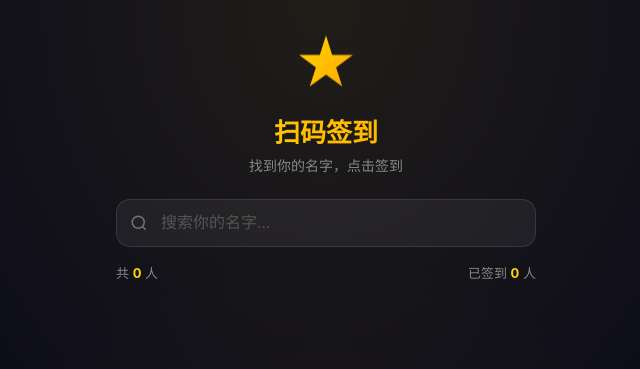
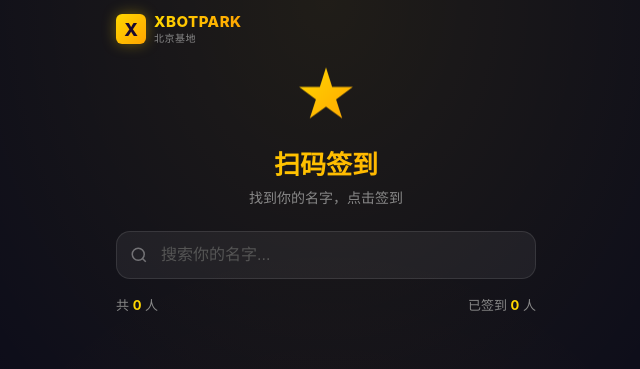
Before and after one commit to gyamfinavneet-a11y/ssssssstarcheckin, a website: page checkin.html in a window 1280 px wide. Shown: the whole page, without its empty margins (314-954 px from the left). Drawn offline with Linux system fonts and the light colour scheme; no server answers.

Commit message:
Add files via upload

```diff
--- a/checkin.html
+++ b/checkin.html
@@ -9,7 +9,7 @@
 *{margin:0;padding:0;box-sizing:border-box;-webkit-tap-highlight-color:transparent}
 :root{--gold:#FFD700;--gold-dark:#FFA500;--bg-dark:#0d0d1a;--bg-card:rgba(255,255,255,0.06);--border:rgba(255,255,255,0.1);--text-dim:#888;--text:#eee}
 body{background:var(--bg-dark);background-image:radial-gradient(ellipse at top,rgba(255,215,0,0.08) 0%,transparent 50%),radial-gradient(ellipse at bottom,rgba(255,165,0,0.05) 0%,transparent 50%);min-height:100vh;font-family:-apple-system,"PingFang SC","Microsoft YaHei",sans-serif;color:var(--text);display:flex;flex-direction:column;align-items:center;padding:0 16px}
-.header{text-align:center;padding:40px 0 24px;width:100%;max-width:420px}
+.header{text-align:center;padding:28px 0 24px;width:100%;max-width:420px}
 .star-icon{width:56px;height:56px;margin:0 auto 16px;background:linear-gradient(135deg,var(--gold),var(--gold-dark));clip-path:polygon(50% 0%,61% 35%,98% 35%,68% 57%,79% 91%,50% 70%,21% 91%,32% 57%,2% 35%,39% 35%);box-shadow:0 0 30px rgba(255,215,0,0.4);animation:float 3s ease-in-out infinite}
 @keyframes float{0%,100%{transform:translateY(0)}50%{transform:translateY(-6px)}}
 .header h1{font-size:26px;font-weight:700;background:linear-gradient(90deg,var(--gold),var(--gold-dark));-webkit-background-clip:text;-webkit-text-fill-color:transparent;margin-bottom:6px}
@@ -59,9 +59,24 @@ body{background:var(--bg-dark);background-image:radial-gradient(ellipse at top,r
 .signed-title{font-size:24px;font-weight:700;color:var(--gold);margin-top:8px}
 .signed-name{font-size:18px;color:var(--text);font-weight:600}
 .signed-sub{font-size:13px;color:var(--text-dim);line-height:1.7;margin-top:4px}
+.brand-bar{width:100%;max-width:420px;padding:14px 0 0;display:flex;align-items:center;justify-content:flex-start}
+.xbot-logo{display:flex;align-items:center;gap:8px;text-decoration:none}
+.xbot-x{width:30px;height:30px;border-radius:6px;background:linear-gradient(135deg,var(--gold),var(--gold-dark));display:flex;align-items:center;justify-content:center;font-size:18px;font-weight:800;color:#1a0a2e;box-shadow:0 0 14px rgba(255,215,0,0.35)}
+.xbot-text{display:flex;flex-direction:column;align-items:flex-start;line-height:1.1}
+.xbot-en{font-size:15px;font-weight:800;letter-spacing:0.5px;background:linear-gradient(90deg,var(--gold),var(--gold-dark));-webkit-background-clip:text;-webkit-text-fill-color:transparent}
+.xbot-cn{font-size:10px;color:var(--text-dim);letter-spacing:0.5px;margin-top:2px}
 </style>
 </head>
 <body>
+<div class="brand-bar">
+<a class="xbot-logo" href="/">
+<div class="xbot-x">X</div>
+<div class="xbot-text">
+<div class="xbot-en">XBOTPARK</div>
+<div class="xbot-cn">北京基地</div>
+</div>
+</a>
+</div>
 <div class="header">
 <div class="star-icon"></div>
 <h1>扫码签到</h1>
```
Also changed, not shown: screen.html (+15 -0 lines).
